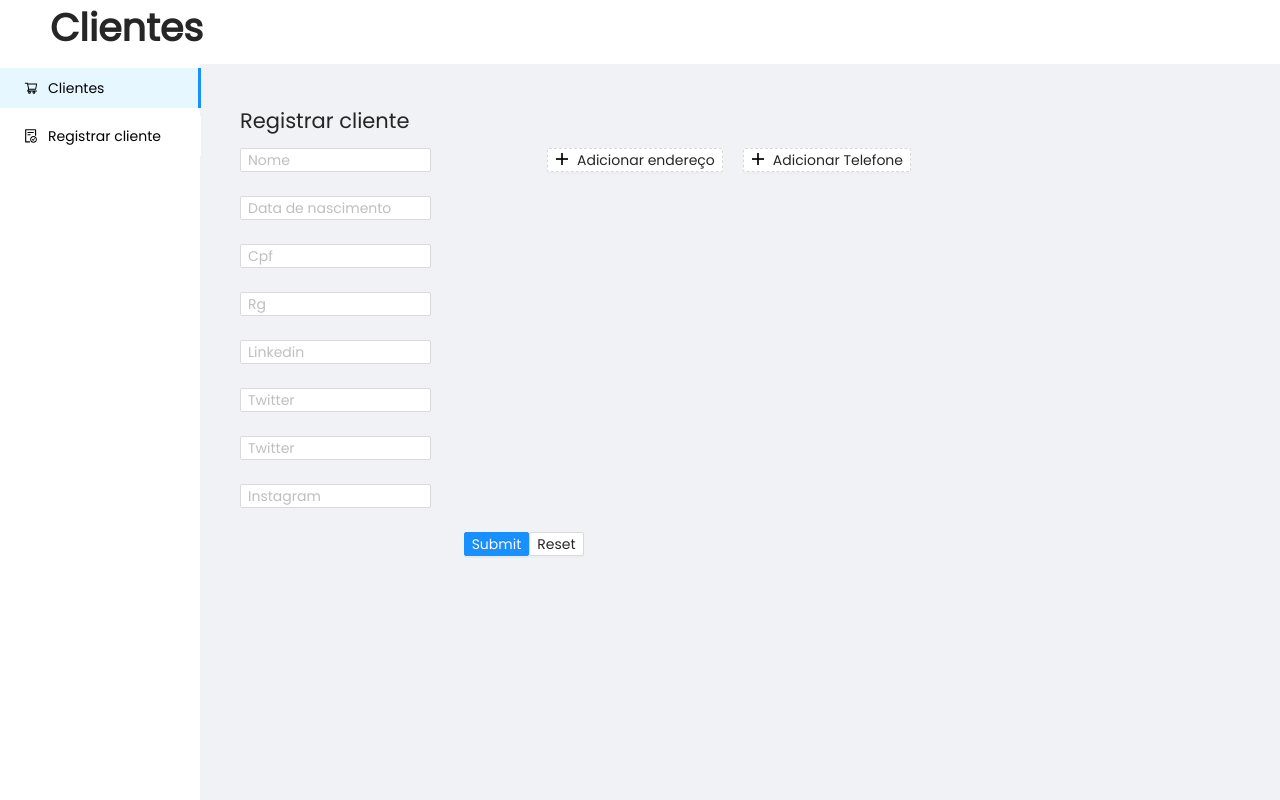
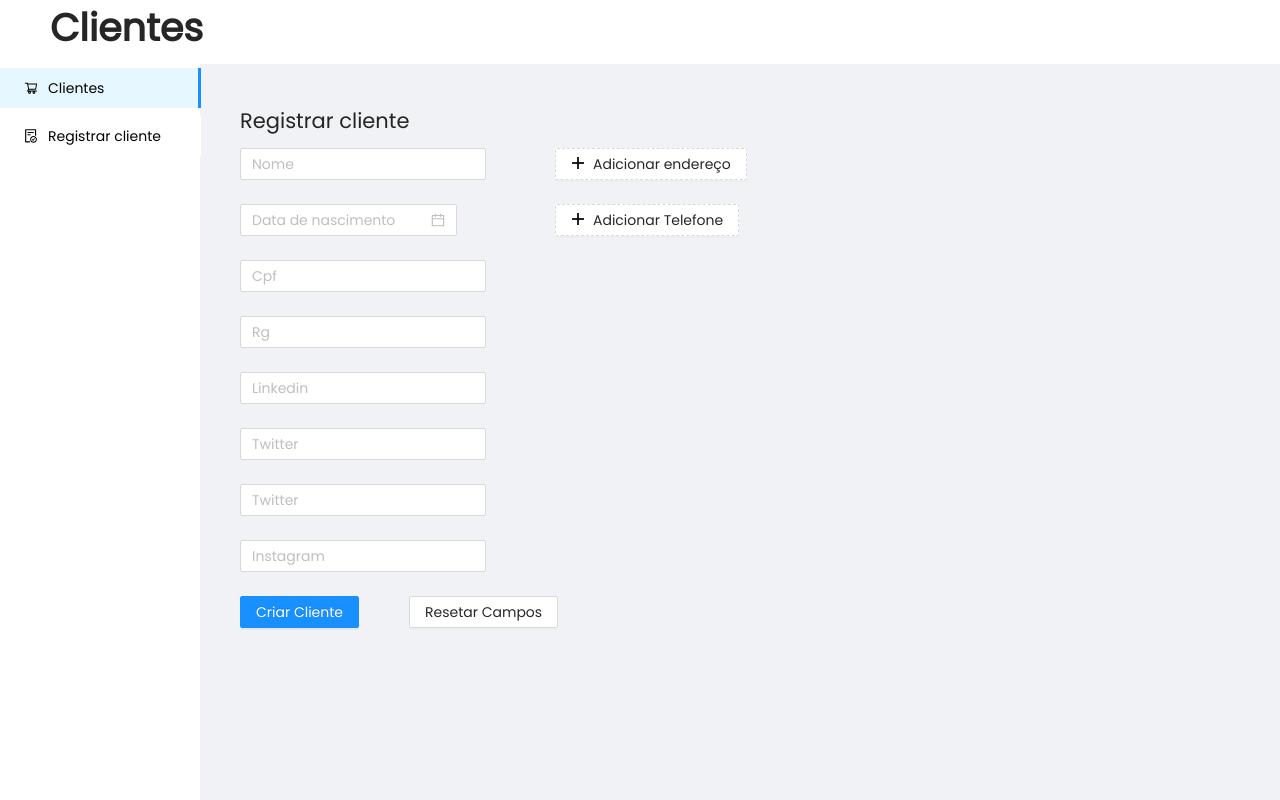
Before and after one commit to MatheusBD15/Teste-D1, a React (Vite) app in the folder clients-front/: page /register-client in a window 1280 px wide. Built offline with nearby package versions, Linux system fonts and the light colour scheme.

Commit message:
Finish form for creating clients

```diff
--- a/clients-front/src/components/RegisterClientForm/index.jsx
+++ b/clients-front/src/components/RegisterClientForm/index.jsx
@@ -1,4 +1,4 @@
-import { Form, Input, Button, Select, Space } from 'antd';
+import { Form, Input, Button, Select, Space, DatePicker, Alert } from 'antd';
 import { MinusCircleOutlined, PlusOutlined } from '@ant-design/icons';
 import "./styles.css";
 import usePost from '../../hooks/usePost';
@@ -7,11 +7,8 @@ import { useEffect } from 'react';
 const { Option } = Select;
 
 const layout = {
-  labelCol: { span: 8 },
-  wrapperCol: { span: 16 },
-};
-const tailLayout = {
-  wrapperCol: { offset: 8, span: 16 },
+  labelCol: { span: 1 },
+  wrapperCol: { span: 20 },
 };
 
 function RegisterClientForm() {
@@ -23,8 +20,8 @@ function RegisterClientForm() {
   }, [response])
 
   const onFinish = (values) => {
-    console.log(values);
     post(values);
+    form.resetFields();
   };
 
   const onReset = () => {
@@ -32,8 +29,16 @@ function RegisterClientForm() {
   };
 
   return (
+    <>
+      {!response.error && response.response ? (
+        <Alert
+          message="Cliente criado com sucesso"
+          type="success"
+          closable
+          className='alert-message'
+        />
+      ) : null}
       <Form {...layout} form={form} name="control-hooks" onFinish={onFinish}
-      size="small"
       >
         <div className="forms-container">
           <div>
@@ -55,7 +60,7 @@ function RegisterClientForm() {
                 },
               ]}
             >
-            <Input placeholder='Data de nascimento' />
+              <DatePicker placeholder='Data de nascimento' />
             </Form.Item>
             <Form.Item
               name="cpf"
@@ -120,11 +125,11 @@ function RegisterClientForm() {
 
           </div>
           <div className='form-list-container'>
-          <Form.List name="addresses">
+            <Form.List name="addresses" >
               {(fields, { add, remove }) => (
                 <>
                   {fields.map(({ key, name, ...restField }) => (
-                  <div key={key} style={{ display: 'flex' }}>
+                    <Space key={key} style={{ display: 'flex' }} align="baseline">
                       <Form.Item
                         {...restField}
                         name={[name, 'country']}
@@ -160,8 +165,8 @@ function RegisterClientForm() {
                       >
                         <Input placeholder="Rua" />
                       </Form.Item>
-                    <MinusCircleOutlined onClick={() => remove(name)} />
-                  </div>
+                      {(name > 0) ? <MinusCircleOutlined onClick={() => remove(name)} /> : <> </>}
+                    </Space>
                   ))}
                   <Form.Item>
                     <Button type="dashed" onClick={() => add()} block icon={<PlusOutlined />} className="add-item-button">
@@ -171,9 +176,6 @@ function RegisterClientForm() {
                 </>
               )}
             </Form.List>
-
-        </div>
-        <div>
             <Form.List name="cellphones">
               {(fields, { add, remove }) => (
                 <>
@@ -184,20 +186,20 @@ function RegisterClientForm() {
                         name={[name, 'number']}
                         rules={[{ required: true }]}
                       >
-                      <Input placeholder="First Name" />
+                        <Input placeholder="Número" />
                       </Form.Item>
                       <Form.Item
                         {...restField}
                         name={[name, 'identification']}
                         rules={[{ required: true }]}
                       >
-                      <Select>
+                        <Select style={{ minWidth: "130px" }} placeholder="identificação">
                           <Select.Option value="residential">Residencial</Select.Option>
                           <Select.Option value="comercial">Comercial</Select.Option>
                         </Select>
 
                       </Form.Item>
-                    <MinusCircleOutlined onClick={() => remove(name)} />
+                      {(name > 0) ? <MinusCircleOutlined onClick={() => remove(name)} /> : <> </>}
                     </Space>
                   ))}
                   <Form.Item>
@@ -209,19 +211,22 @@ function RegisterClientForm() {
               )}
             </Form.List>
 
+
           </div>
         </div>
 
-      <Form.Item {...tailLayout}>
-        <Button type="primary" htmlType="submit">
-          Submit
+        <Form.Item>
+          <Button type="primary" htmlType="submit" className='create-client-button'>
+            Criar Cliente
           </Button>
           <Button htmlType="button" onClick={onReset}>
-          Reset
+            Resetar Campos
           </Button>
         </Form.Item>
 
       </Form>
+
+    </>
   );
 
 }
--- a/clients-front/src/components/RegisterClientForm/styles.css
+++ b/clients-front/src/components/RegisterClientForm/styles.css
@@ -8,6 +8,14 @@
   max-width: max-content;
 }
 
+.create-client-button {
+  margin-right: 50px;
+}
+
 .form-list-container {
   flex-grow: inherit;
 }
+
+.alert-message {
+  margin-bottom: 30px;
+}
--- a/clients-front/src/hooks/usePost.js
+++ b/clients-front/src/hooks/usePost.js
@@ -5,6 +5,7 @@ function usePost(url) {
 
   const [ response, setResponse ] = useState({
     error: null,
+    response: null
   })
 
 
@@ -17,8 +18,14 @@ function usePost(url) {
       method: "POST",
       body: JSON.stringify(params)
     })
-      .then((response) => console.log(response))
-      .catch((err) => console.log(err))
+      .then((response) => setResponse({
+        error: null,
+        response: response
+      }))
+      .catch((err) => setResponse({
+        error: response.error,
+        respponse: response
+      }))
   }
 
   return { response: response, post: onPost };
```
Lines whose indentation alone changed are shown as unchanged.
